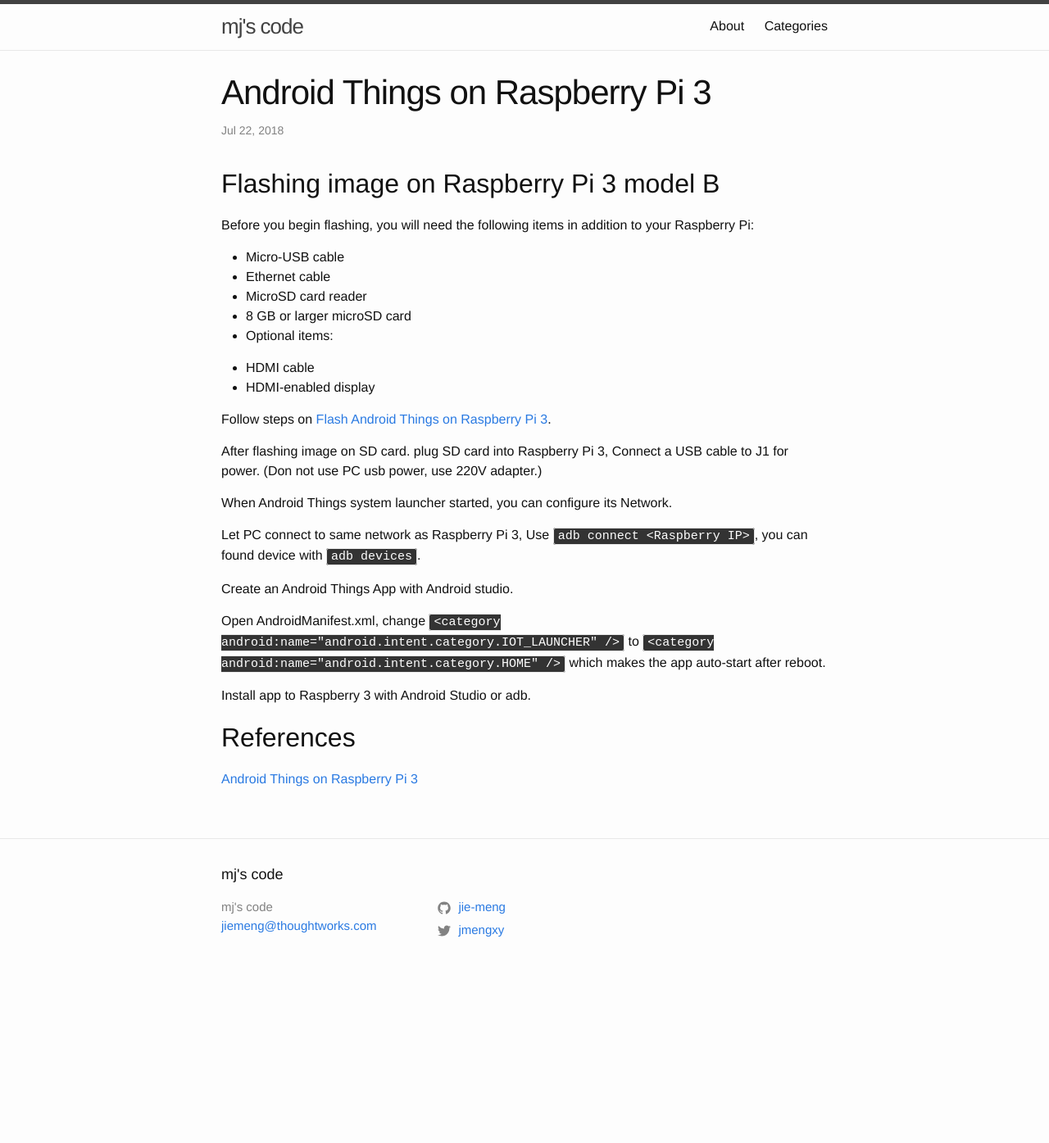
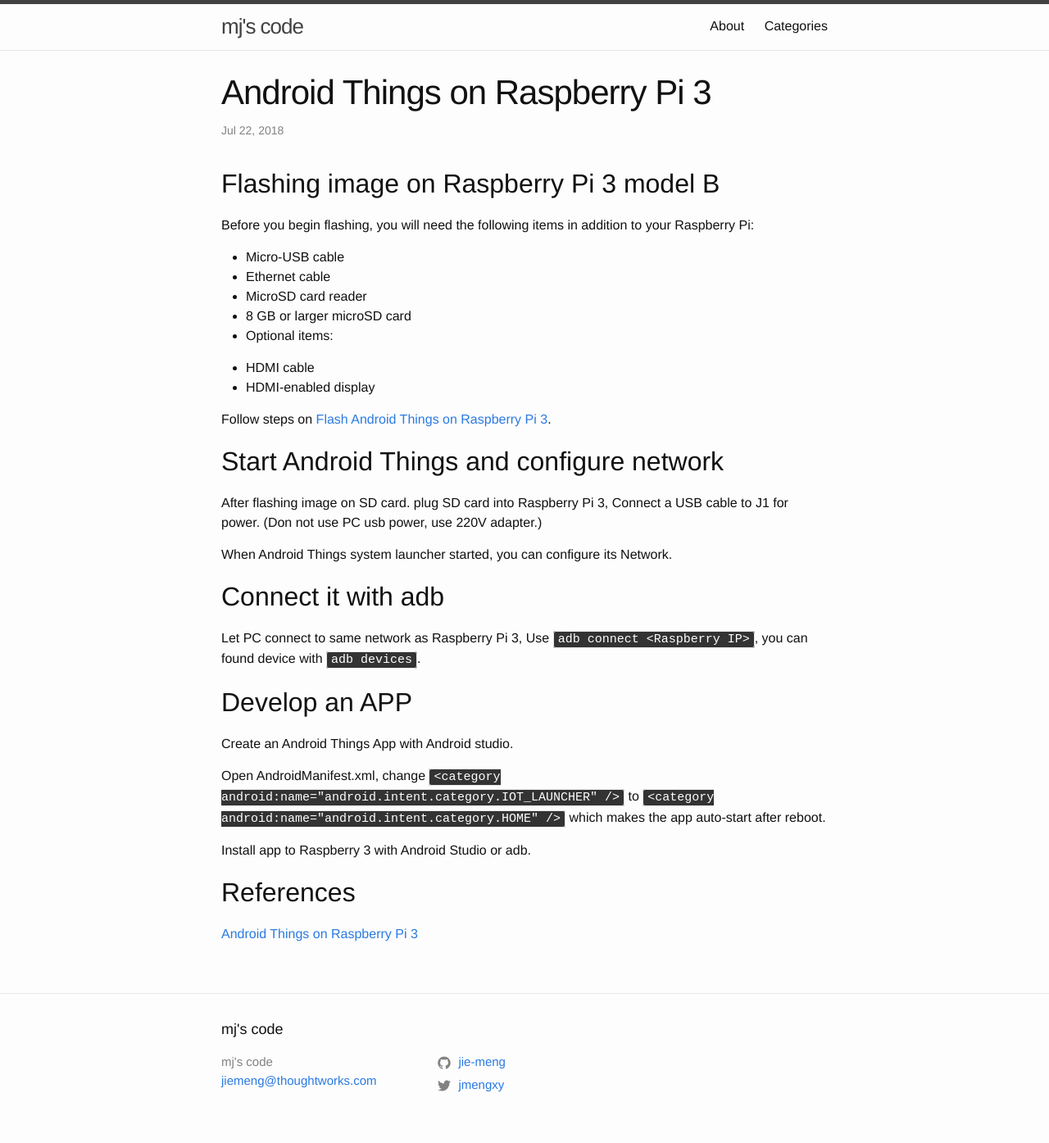
Before and after one commit to jie-meng/jie-meng.github.io, a Jekyll site: the page built from _posts/2018-07-23-android-things-on-raspberry-pi-3.md, in a window 1280 px wide. Shown: the whole page at 82% size. Built offline with Jekyll 4.4.1, drawn with Linux system fonts in a browser that asks for light colours; comment, search, counter and statistics services are not loaded; before the commit the page ends 1206 px from its top, so only the background shows below that.

Commit message:
Add some titles

```diff
--- a/_posts/2018-07-23-android-things-on-raspberry-pi-3.md
+++ b/_posts/2018-07-23-android-things-on-raspberry-pi-3.md
@@ -20,11 +20,17 @@
 
 Follow steps on [Flash Android Things on Raspberry Pi 3](https://developer.android.google.cn/things/hardware/raspberrypi).
 
+## Start Android Things and configure network
+
 After flashing image on SD card. plug SD card into Raspberry Pi 3, Connect a USB cable to J1 for power. (Don not use PC usb power, use 220V adapter.)
 
 When Android Things system launcher started, you can configure its Network.
 
+## Connect it with adb
+
 Let PC connect to same network as Raspberry Pi 3, Use `adb connect <Raspberry IP>`, you can found device with `adb devices`.
+
+## Develop an APP
 
 Create an Android Things App with Android studio.
 
```
